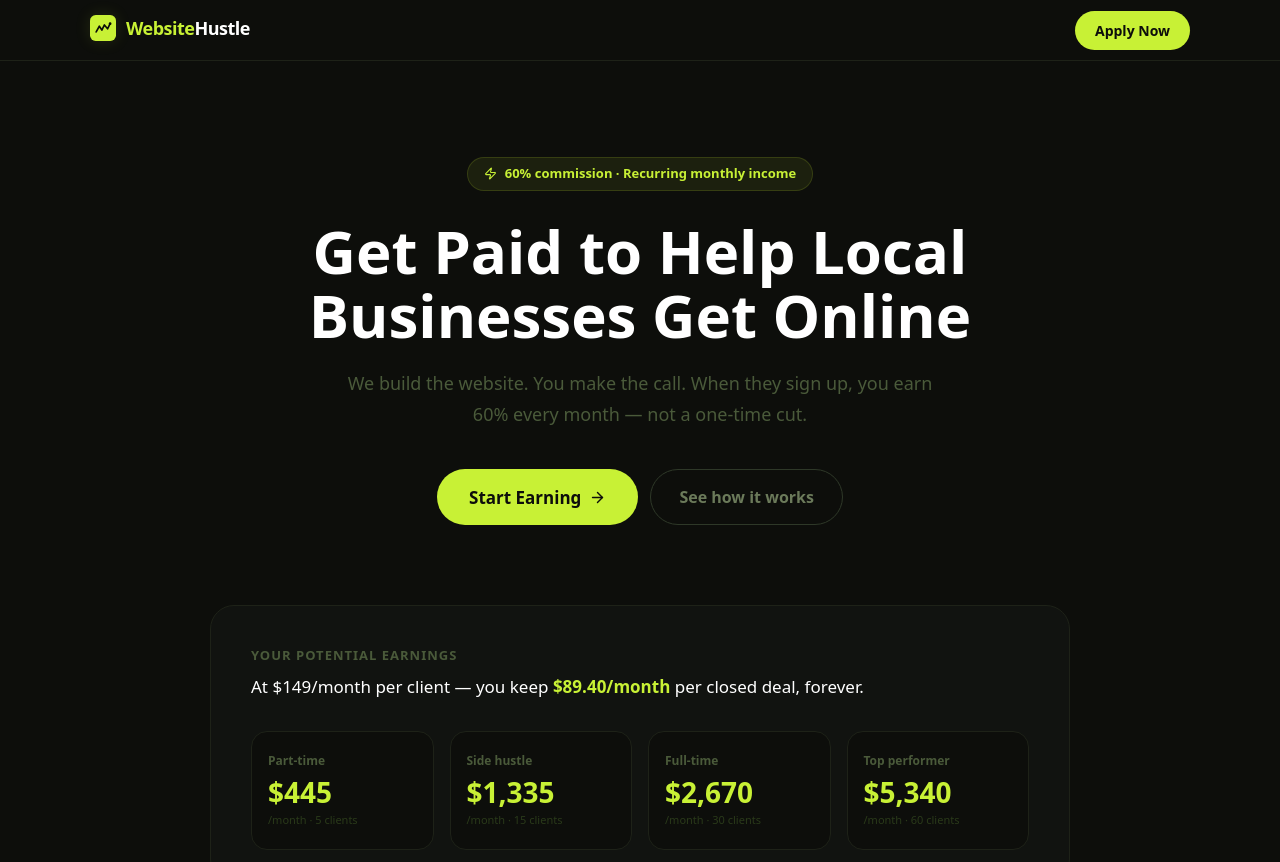
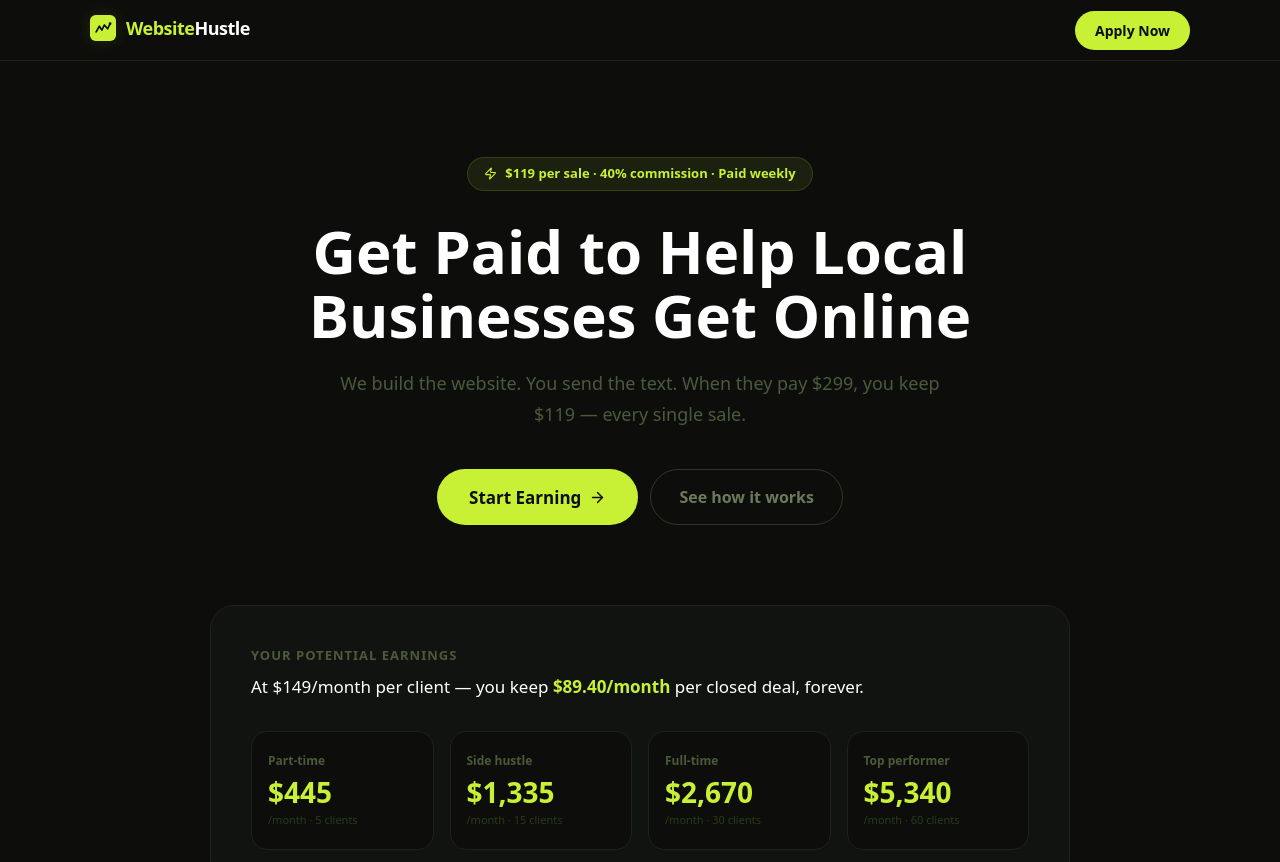
Before and after one commit to ESP-phrase/Leads, a Next.js app: page /join in a window 1280 px wide. Shown: the top 862 px of the page. Built offline with nearby package versions, Linux system fonts and the light colour scheme.

Commit message:
Apply Now CTAs jump to form; smooth scroll; update commission copy

```diff
--- a/src/app/join/page.tsx
+++ b/src/app/join/page.tsx
@@ -60,7 +60,8 @@ export default function JoinPage() {
   }
 
   return (
-    <div style={{ fontFamily: 'system-ui, -apple-system, sans-serif', background: '#0d0e0b', color: '#d4dfc4', minHeight: '100vh' }}>
+    <div style={{ fontFamily: 'system-ui, -apple-system, sans-serif', background: '#0d0e0b', color: '#d4dfc4', minHeight: '100vh', scrollBehavior: 'smooth' }}>
+      <style>{`html { scroll-behavior: smooth }`}</style>
 
       {/* Nav */}
       <nav style={{ borderBottom: '1px solid #1e2218', padding: '0 1.5rem' }}>
@@ -80,13 +81,13 @@ export default function JoinPage() {
         <div style={{ display: 'inline-flex', alignItems: 'center', gap: 8, background: '#c8f13515', border: '1px solid #c8f13525',
                       borderRadius: 9999, padding: '6px 16px', marginBottom: 28 }}>
           <Zap size={13} style={{ color: '#c8f135' }} />
-          <span style={{ color: '#c8f135', fontSize: 13, fontWeight: 600 }}>60% commission · Recurring monthly income</span>
+          <span style={{ color: '#c8f135', fontSize: 13, fontWeight: 600 }}>$119 per sale · 40% commission · Paid weekly</span>
         </div>
         <h1 style={{ fontSize: 'clamp(2.2rem, 6vw, 3.75rem)', fontWeight: 900, color: '#fff', lineHeight: 1.08, marginBottom: 20 }}>
           Get Paid to Help Local<br />Businesses Get Online
         </h1>
         <p style={{ fontSize: 18, color: '#4a5a3a', lineHeight: 1.7, marginBottom: 40, maxWidth: 600, margin: '0 auto 40px' }}>
-          We build the website. You make the call. When they sign up, you earn 60% every month — not a one-time cut.
+          We build the website. You send the text. When they pay $299, you keep $119 — every single sale.
         </p>
         <div style={{ display: 'flex', gap: 12, justifyContent: 'center', flexWrap: 'wrap' }}>
           <a href="#apply"
--- a/src/app/page.tsx
+++ b/src/app/page.tsx
@@ -64,7 +64,7 @@ export default function LandingPage() {
             <Link href="/login" style={{ fontSize: 14, color: '#8a9a7a', textDecoration: 'none', padding: '8px 16px', fontWeight: 500 }}>
               Sign in
             </Link>
-            <Link href="/join"
+            <Link href="/join#apply"
               style={{ fontSize: 14, fontWeight: 800, padding: '10px 22px', borderRadius: 99,
                        background: '#c8f135', color: '#0a0b09', textDecoration: 'none' }}>
               Start earning →
@@ -93,7 +93,7 @@ export default function LandingPage() {
             </p>
 
             <div style={{ display: 'flex', gap: 12, flexWrap: 'wrap', marginBottom: 28 }}>
-              <Link href="/join"
+              <Link href="/join#apply"
                 style={{ display: 'flex', alignItems: 'center', gap: 8, padding: '17px 32px',
                          borderRadius: 12, fontWeight: 800, fontSize: 16, textDecoration: 'none',
                          background: '#c8f135', color: '#0a0b09', boxShadow: '0 0 60px #c8f13540' }}>
@@ -418,7 +418,7 @@ export default function LandingPage() {
             ))}
           </div>
 
-          <Link href="/join"
+          <Link href="/join#apply"
             style={{ display: 'inline-flex', alignItems: 'center', gap: 8, padding: '18px 40px',
                      borderRadius: 12, fontWeight: 800, fontSize: 16, textDecoration: 'none',
                      background: '#c8f135', color: '#0a0b09', boxShadow: '0 0 80px #c8f13550' }}>
@@ -499,7 +499,7 @@ export default function LandingPage() {
           Stop trading hours for $15. Get paid like a closer.
           Your first sale pays back your signup <span style={{ color: '#c8f135', fontWeight: 700 }}>23 times over</span>.
         </p>
-        <Link href="/join"
+        <Link href="/join#apply"
           style={{ display: 'inline-flex', alignItems: 'center', gap: 10, padding: '20px 48px',
                    borderRadius: 14, fontWeight: 900, fontSize: 18, textDecoration: 'none',
                    background: '#c8f135', color: '#0a0b09', boxShadow: '0 0 100px #c8f13560' }}>
```
